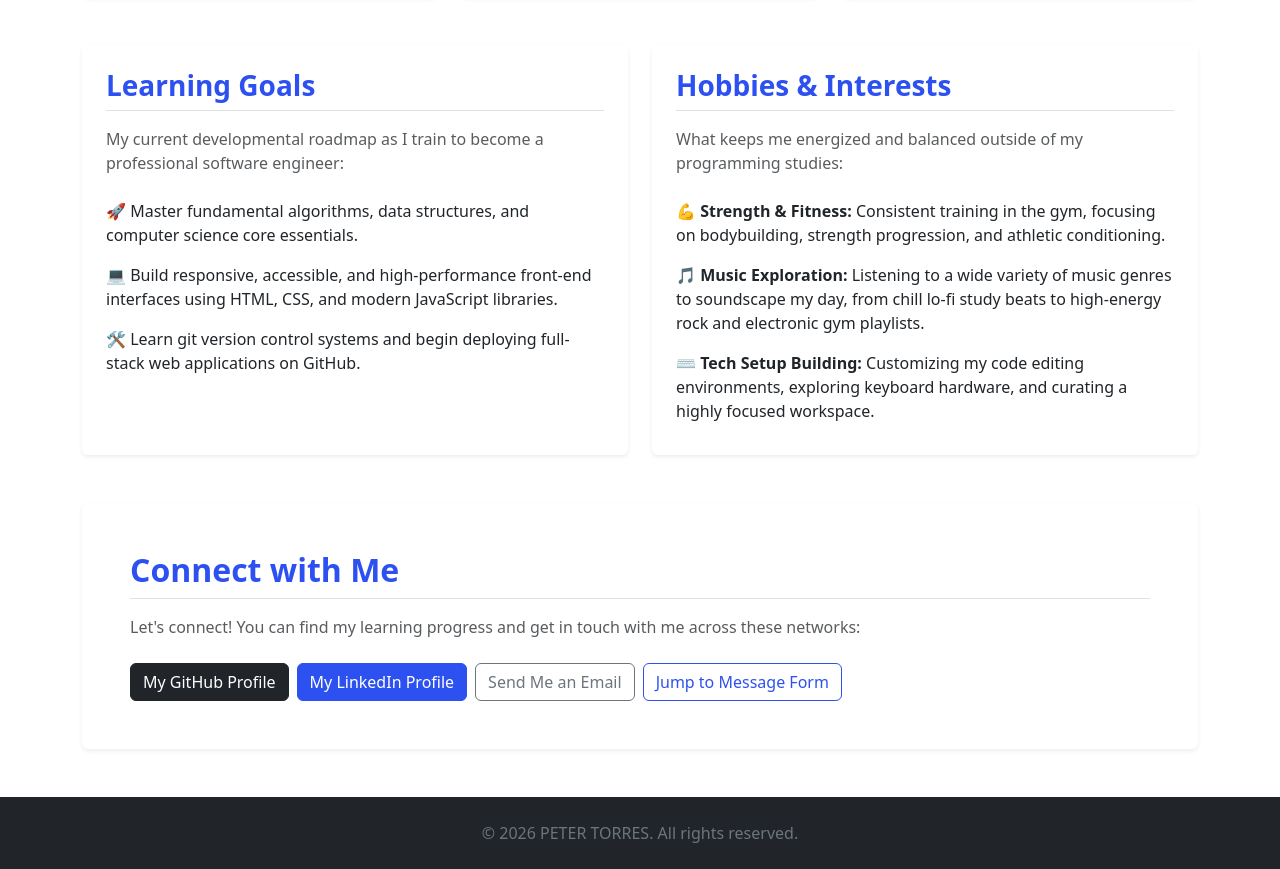
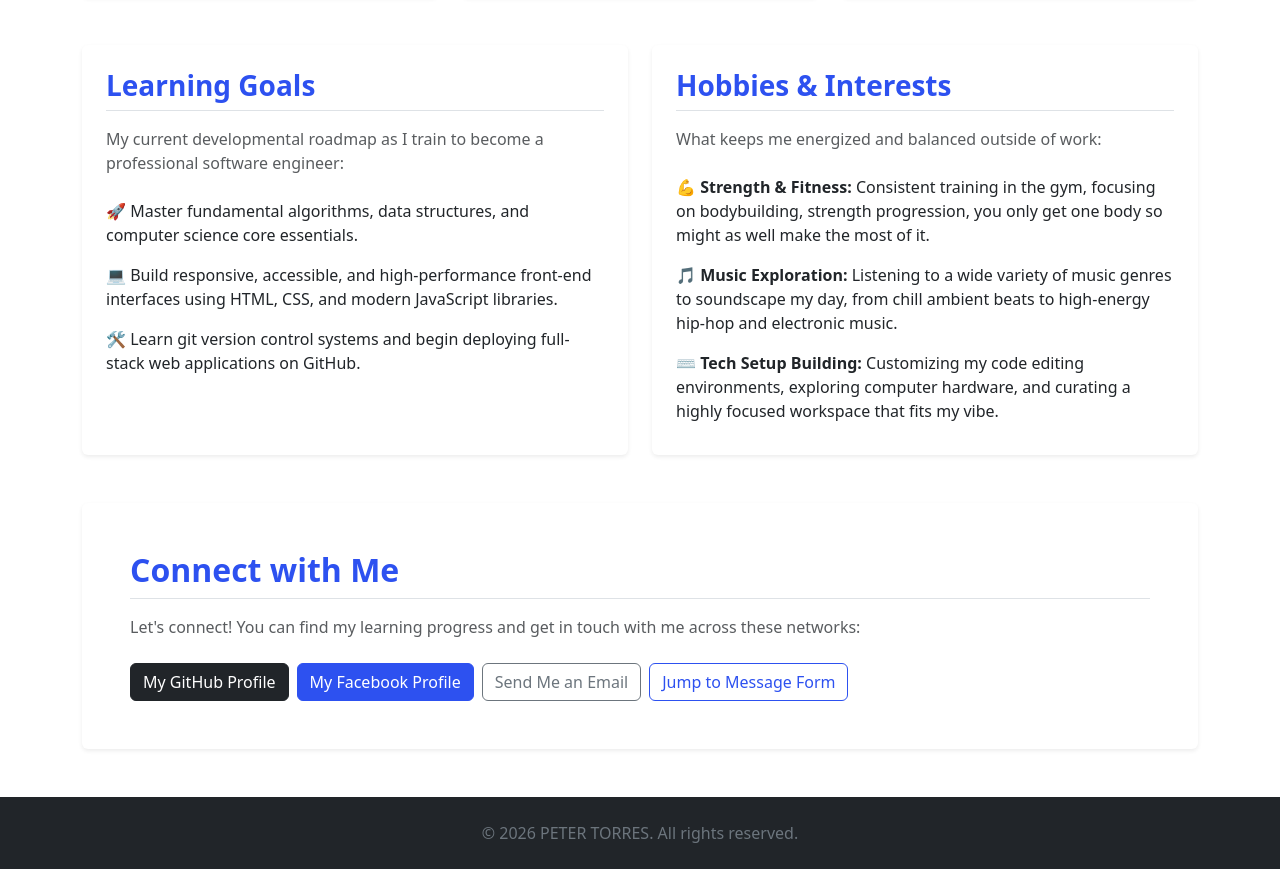
Before and after one commit to petertorres232-byte/Portfolio, a website: page index.html in a window 1280 px wide. Shown: the part 1325-2194 px from the top of the page. Drawn offline with nearby package versions, Linux system fonts and the light colour scheme.

Commit message:
added email and fb among other stuff

```diff
--- a/index.html
+++ b/index.html
@@ -60,7 +60,7 @@
         <section id="about" class="card shadow-sm p-4 p-md-5 mb-5 border-0">
             <h2 class="border-bottom pb-2 mb-3 text-primary fw-bold">About Me</h2>
             <p class="fs-5 text-body-secondary mb-0">
-                Hello! I am Peter, a 24-year-old aspiring software engineer in training. Currently, I'm focusing my energy on building a solid programming foundation and mastering modern web standards. When I'm not writing code or debugging, you can find me pushing my limits at the gym or listening to a diverse mix of music to stay inspired and focused.
+                Hello! I am Peter, a 24-year-old aspiring software engineer in training. Currently, I'm focusing my energy on building a solid programming foundation and mastering modern web standards. When I'm not studying or working, you can find me pushing my limits at the gym or listening to a diverse mix of music to stay inspired and focused.
             </p>
         </section>
 
@@ -108,11 +108,11 @@
             <div class="col-12 col-lg-6">
                 <section id="hobbies" class="card h-100 shadow-sm border-0 p-4">
                     <h2 class="border-bottom pb-2 mb-3 text-primary fw-bold fs-3">Hobbies & Interests</h2>
-                    <p class="text-body-secondary">What keeps me energized and balanced outside of my programming studies:</p>
+                    <p class="text-body-secondary">What keeps me energized and balanced outside of work:</p>
                     <ul class="list-group list-group-flush">
-                        <li class="list-group-item bg-transparent px-0 border-0"><strong>💪 Strength & Fitness:</strong> Consistent training in the gym, focusing on bodybuilding, strength progression, and athletic conditioning.</li>
-                        <li class="list-group-item bg-transparent px-0 border-0"><strong>🎵 Music Exploration:</strong> Listening to a wide variety of music genres to soundscape my day, from chill lo-fi study beats to high-energy rock and electronic gym playlists.</li>
-                        <li class="list-group-item bg-transparent px-0 border-0"><strong>⌨️ Tech Setup Building:</strong> Customizing my code editing environments, exploring keyboard hardware, and curating a highly focused workspace.</li>
+                        <li class="list-group-item bg-transparent px-0 border-0"><strong>💪 Strength & Fitness:</strong> Consistent training in the gym, focusing on bodybuilding, strength progression, you only get one body so might as well make the most of it.</li>
+                        <li class="list-group-item bg-transparent px-0 border-0"><strong>🎵 Music Exploration:</strong> Listening to a wide variety of music genres to soundscape my day, from chill ambient beats to high-energy hip-hop and electronic music.</li>
+                        <li class="list-group-item bg-transparent px-0 border-0"><strong>⌨️ Tech Setup Building:</strong> Customizing my code editing environments, exploring computer hardware, and curating a highly focused workspace that fits my vibe.</li>
                     </ul>
                 </section>
             </div>
@@ -124,9 +124,9 @@
             <h2 class="border-bottom pb-2 mb-3 text-primary fw-bold">Connect with Me</h2>
             <p class="text-body-secondary mb-4">Let's connect! You can find my learning progress and get in touch with me across these networks:</p>
             <div class="d-flex flex-wrap gap-2">
-                <a href="https://github.com/petertorres" target="_blank" rel="noopener" class="btn btn-dark d-inline-flex align-items-center">My GitHub Profile</a>
-                <a href="https://linkedin.com/" target="_blank" rel="noopener" class="btn btn-primary d-inline-flex align-items-center">My LinkedIn Profile</a>
-                <a href="mailto:peter.torres@example.com" class="btn btn-outline-secondary d-inline-flex align-items-center">Send Me an Email</a>
+                <a href="https://github.com/petertorres232-byte" target="_blank" rel="noopener" class="btn btn-dark d-inline-flex align-items-center">My GitHub Profile</a>
+                <a href="https://www.facebook.com/peter.torres.129839/" target="_blank" rel="noopener" class="btn btn-primary d-inline-flex align-items-center">My Facebook Profile</a>
+                <a href="mailto:petertorres232@gmail.com" class="btn btn-outline-secondary d-inline-flex align-items-center">Send Me an Email</a>
                 <a href="contact.html" class="btn btn-outline-primary d-inline-flex align-items-center">Jump to Message Form</a>
             </div>
         </section>
```
